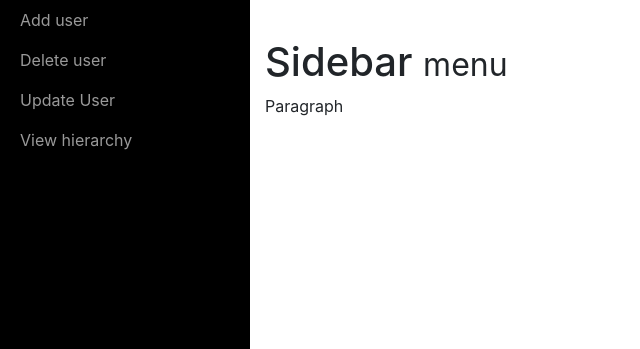
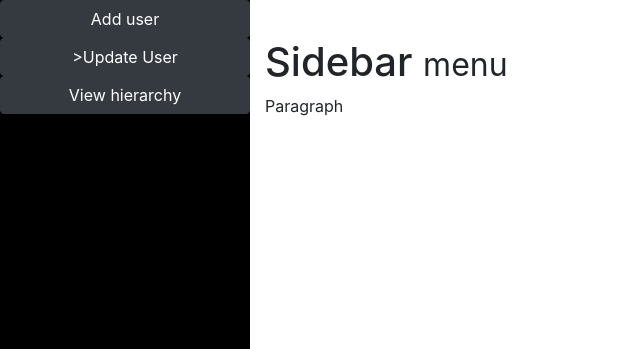
Before and after one commit to shubhamdarekar/VESITHACKS2019, a Django app: a page that uses VESITHACKS19/EvaluationApp/templates/EvaluationApp/admin-dashboard.html in a window 1280 px wide. Shown: the part 72-421 px from the top of the page, without its empty margins (0-640 px from the left). Run offline with Django 3.2, Linux system fonts and the light colour scheme; some libraries are stand-ins or nearby versions; some web fonts are replaced.

Commit message:
changes made

```diff
--- a/VESITHACKS19/EvaluationApp/templates/EvaluationApp/admin-dashboard.html
+++ b/VESITHACKS19/EvaluationApp/templates/EvaluationApp/admin-dashboard.html
@@ -36,23 +36,16 @@
     <div id="wrapper">
         <div id="sidebar-wrapper">
             <ul class="sidebar-nav">
-                <li> <a href="#">Add user</a></li>
-                <li> <a href="#">Delete user</a></li>
-                <li> <a href="#">Update User</a></li>
-            </ul>
-        </div>
-        <div id="sidebar-wrapper">
-            <ul class="sidebar-nav">
-                <li> <a href="#">Add user</a></li>
-                <li> <a href="#">Delete user</a></li>
-                <li> <a href="#">Update User</a><a href="#">View hierarchy</a></li>
+                    <li> <button class="btn btn-dark btn-block" type="button" name="button" id="button">Add user</a></li>
+                    <li> <button class="btn btn-dark btn-block" type="button" name="button" id="button">>Update User </a></li>
+                    <li> <button class="btn btn-dark btn-block" type="button" name="button" id="button">View hierarchy</a></li>
             </ul>
         </div>
         <div class="page-content-wrapper">
             <div class="container-fluid"><a class="btn btn-link" role="button" href="#menu-toggle" id="menu-toggle"><i class="fa fa-bars"></i></a>
                 <div class="row">
                     <div class="col-md-12">
-                        <div>
+                        <div class="here">
                             <h1>Sidebar <small>menu </small></h1>
                         </div>
                         <p>Paragraph</p>
@@ -62,6 +55,11 @@
         </div>
     </div>
     <div id="wrapper"></div>
+    <script>
+            $("button").click(function(){
+                $("#here").html('<object data="reportform.html">');
+            });
+    </script>
     <script src="{% static  '/jsadmin/jquery.min.js' %}"></script>
     <script src="{% static  '/bootstrapadmin/js/bootstrap.min.js' %}"></script>
     <script src="{% static  '/jsadmin/Sidebar-Menu.js' %}"></script>
```
